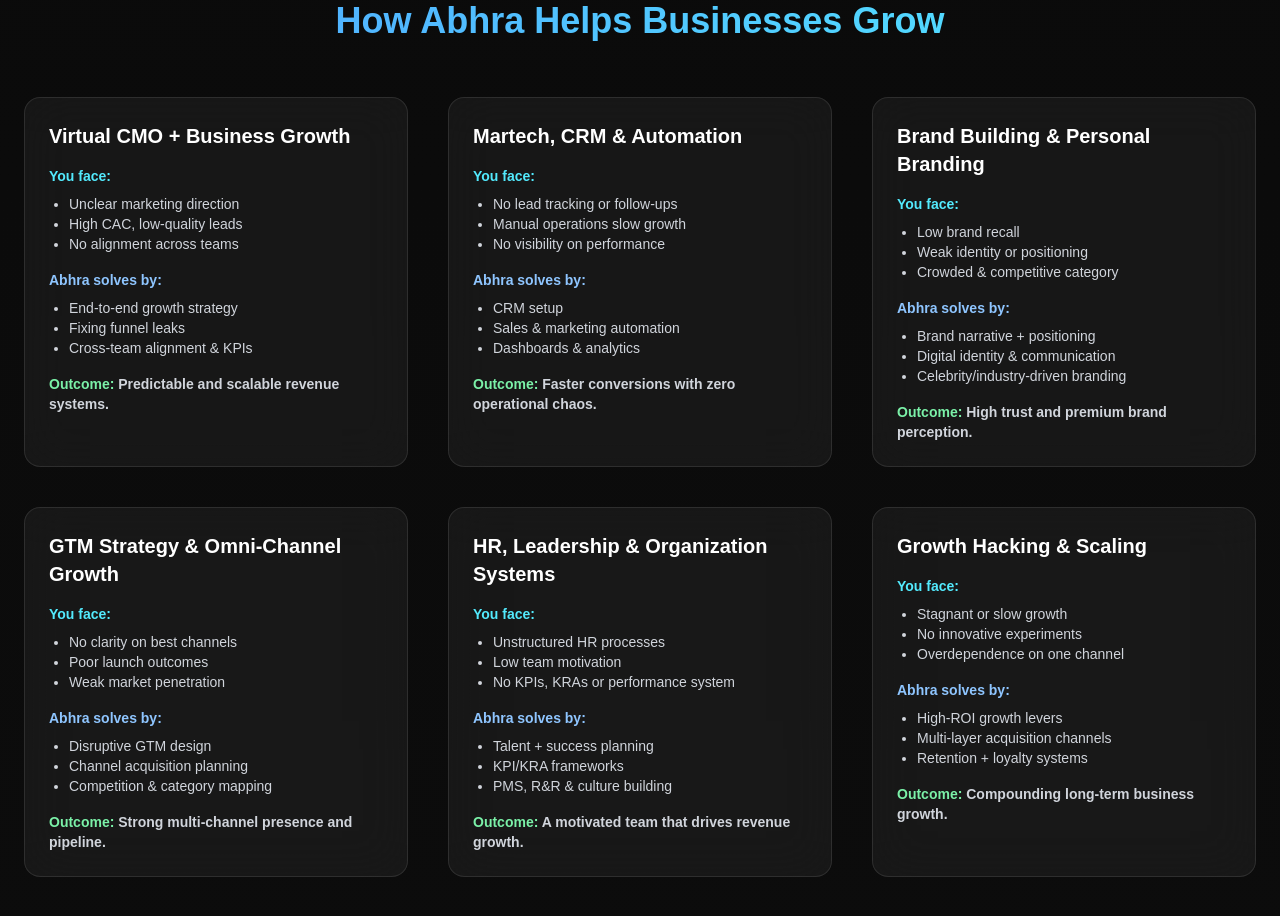
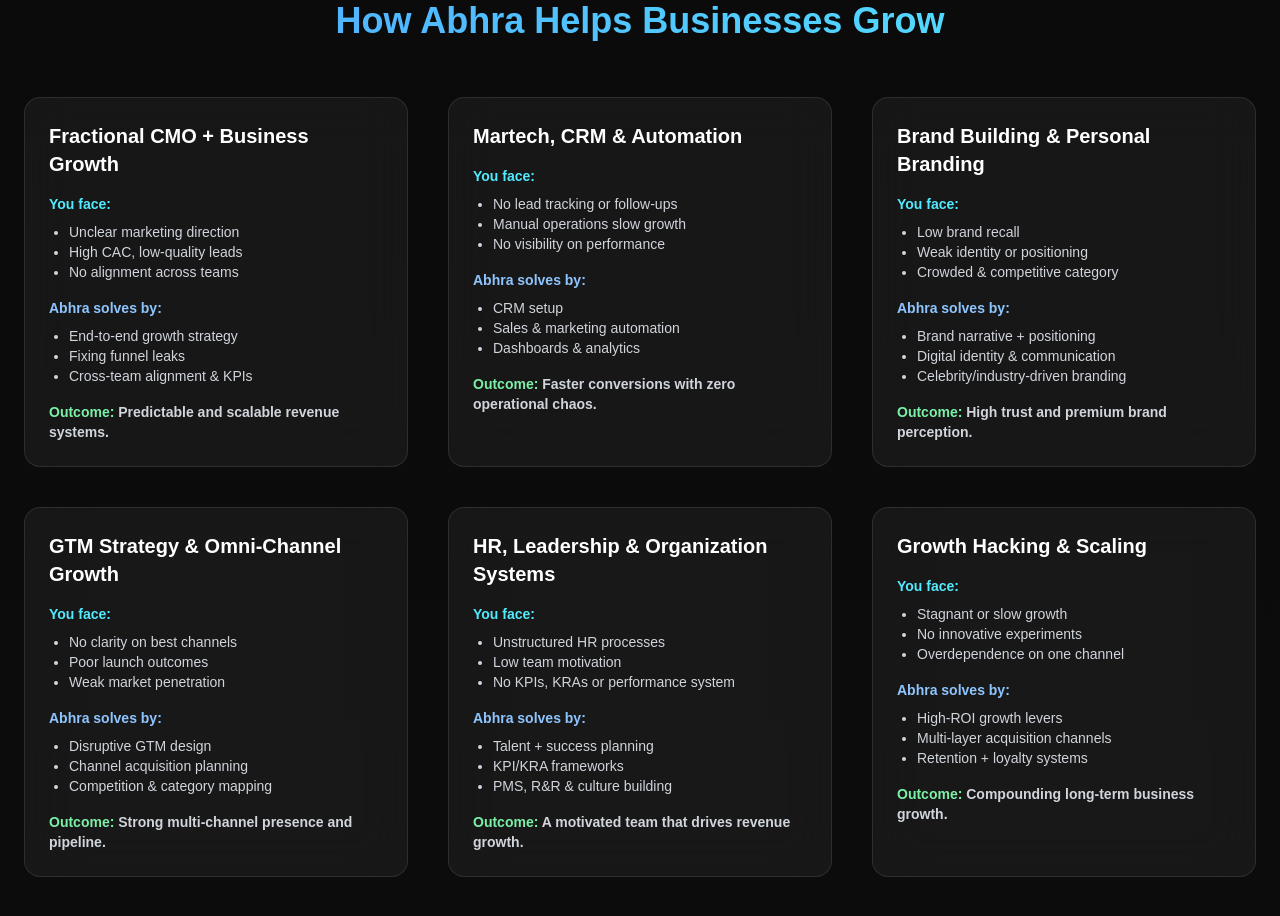
Before and after one commit to bikram-ops/abhrabanerjee, a Next.js app: page / in a window 1280 px wide. Shown: the part 4700-5616 px from the top of the page. Built offline with nearby package versions, Linux system fonts and the light colour scheme.

Commit message:
Virtul to Fractional

```diff
--- a/app/page.tsx
+++ b/app/page.tsx
@@ -638,7 +638,7 @@ export default function AbhraBanerjeePage() {
   <div className="grid md:grid-cols-2 lg:grid-cols-3 gap-10">
     {[
       {
-        title: "Virtual CMO + Business Growth",
+        title: "Fractional CMO + Business Growth",
         problem: [
           "Unclear marketing direction",
           "High CAC, low-quality leads",
```
